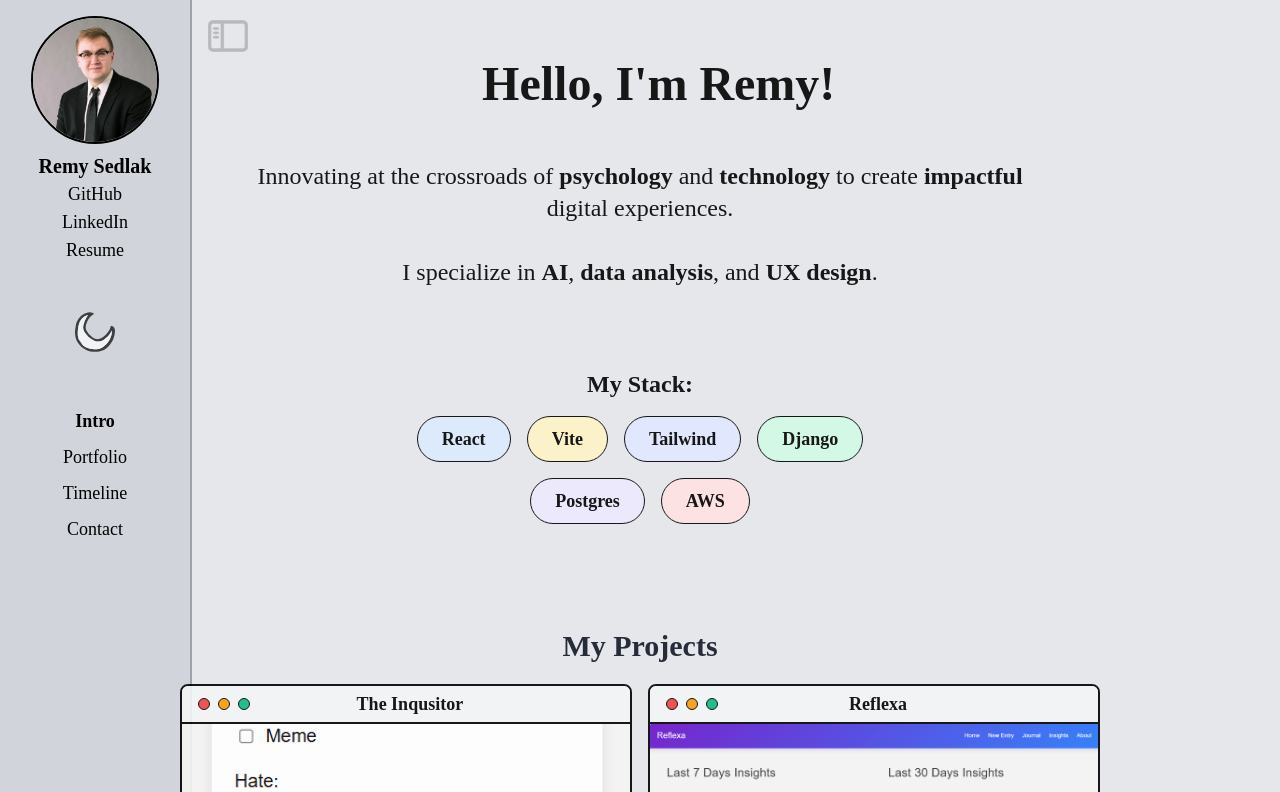
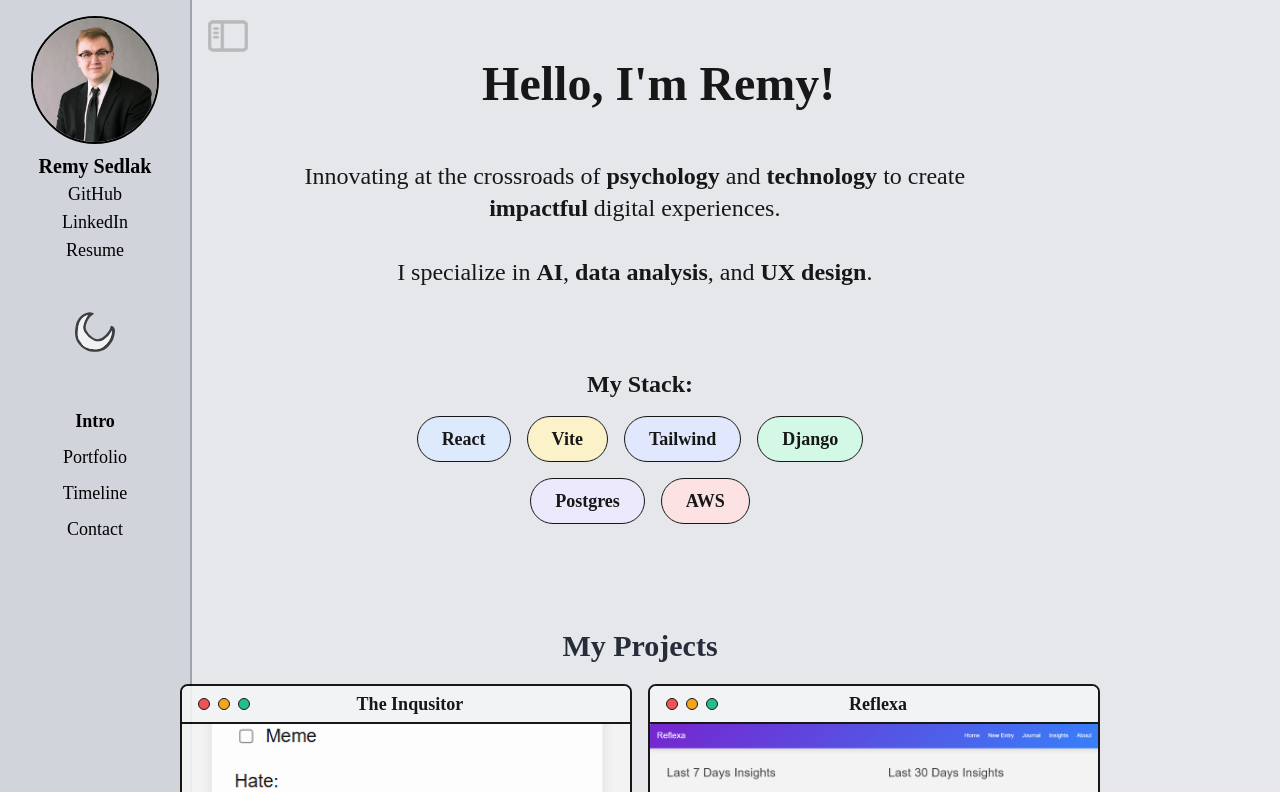
Before and after one commit to remysedlak/portfolio, a React (Vite) app: page / in a window 1280 px wide. Shown: the top 792 px of the page. Built offline with nearby package versions, Linux system fonts and the light colour scheme; a web font is replaced by a local one.

Commit message:
fix: adjust max-width of h4 element in Intro component for better responsiveness

```diff
--- a/src/components/Intro.jsx
+++ b/src/components/Intro.jsx
@@ -62,7 +62,7 @@ function Intro() {
             />
             <div className="text-center flex flex-col sm:flex-col md:flex-col lg:flex-row xl:flex-row items-center space-y-6 lg:space-y-0 lg:space-x-12">
                 <div className="md:flex md:flex-col justify-around w-full rounded-md p-4 text-center ">
-                    <h4 className="text-base text-xl md:text-2xl lg:text-2xl mt-2 max-w-3xl text-center">
+                    <h4 className="text-base text-xl md:text-2xl lg:text-2xl mt-2 max-w-3xl sm:max-w-2xl text-center">
                         Innovating at the crossroads of <b>psychology</b> and <b>technology</b> to create <b>impactful</b> digital experiences.
                         <p className="inline sm:block text-base text-lg md:text-2xl lg:text-2xl max-w-3xl text-center mt-1 md:mt-8"> I specialize in <b>AI</b>, <b>data analysis</b>, and <b>UX design</b>.</p>
                     </h4>
```
